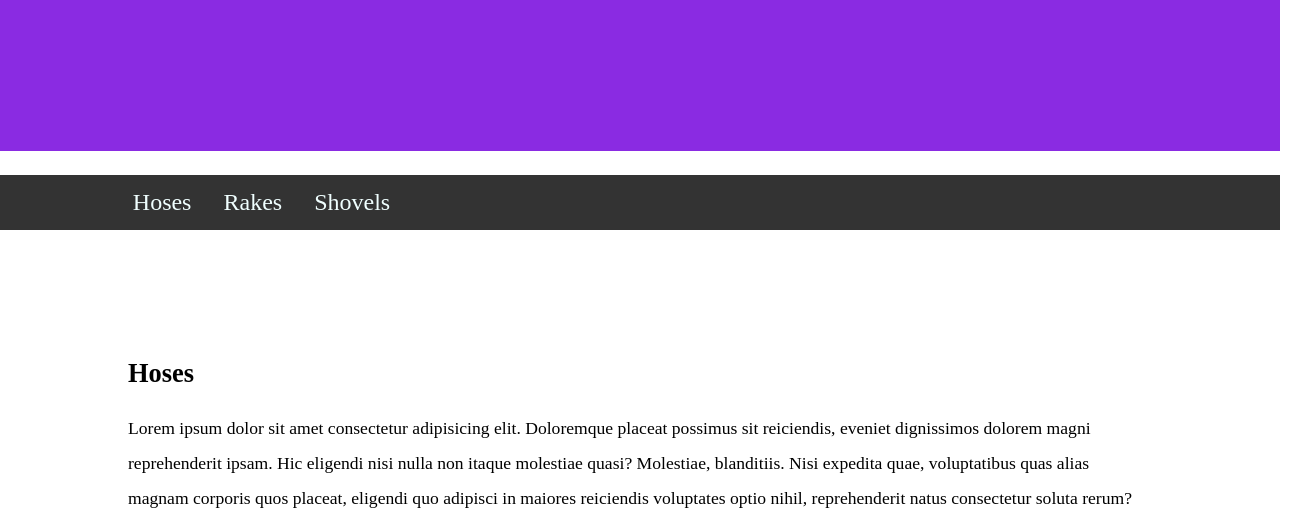
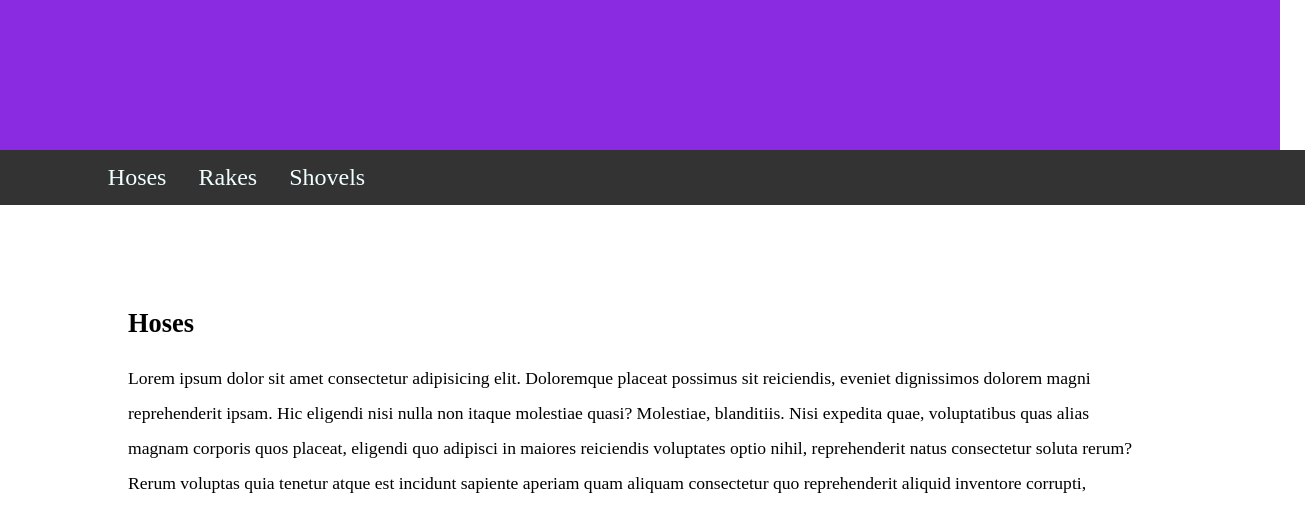
Before and after one commit to Conceal34/challenge, a plain HTML site: page index.html in a window 1280 px wide. Shown: the part 299-809 px from the top of the page, 1305 px wide, since content can reach past the window. Drawn offline with Linux system fonts and the light colour scheme.

Commit message:
Update master.css

```diff
--- a/css/master.css
+++ b/css/master.css
@@ -18,7 +18,8 @@ nav {
     height: 55px;
     padding-left: 6%;
     position: sticky;
-    top: 0px;
+    top: 0;
+    margin: -25px;
 }
 
 p {
```
